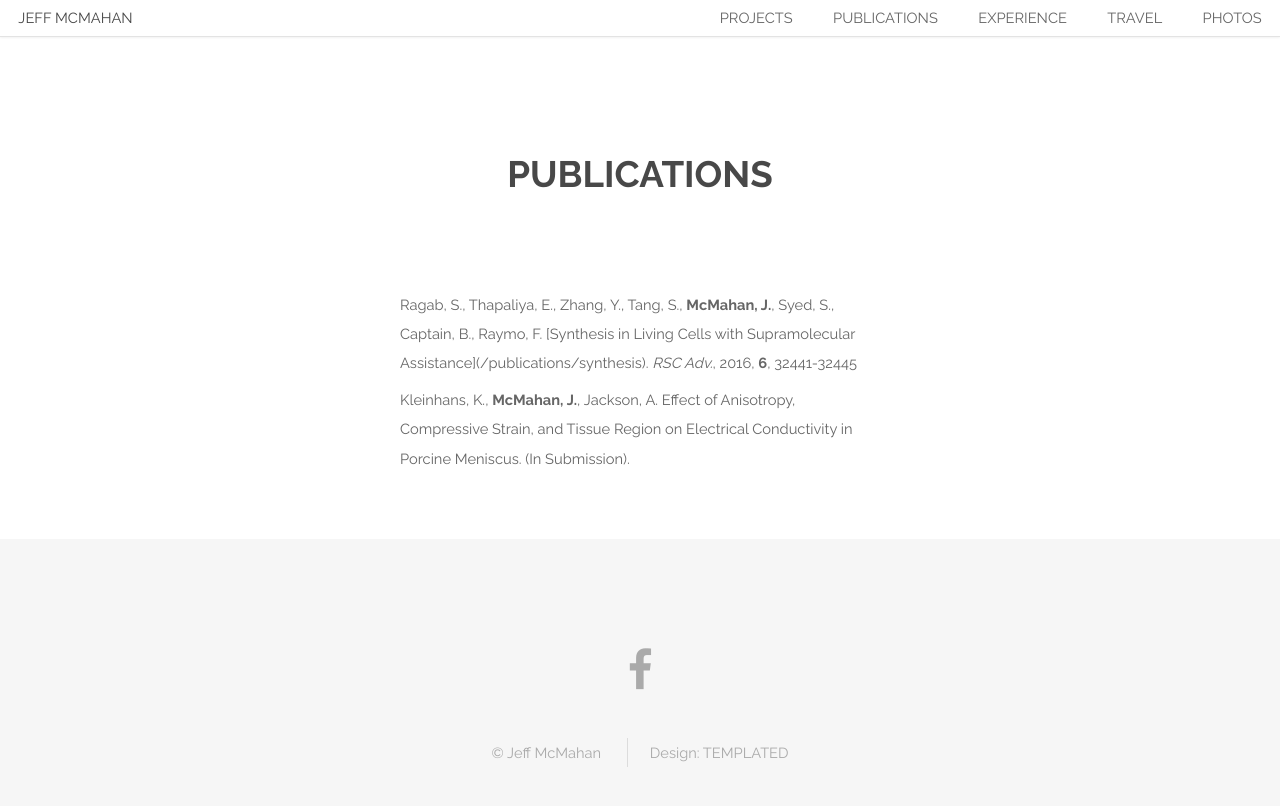
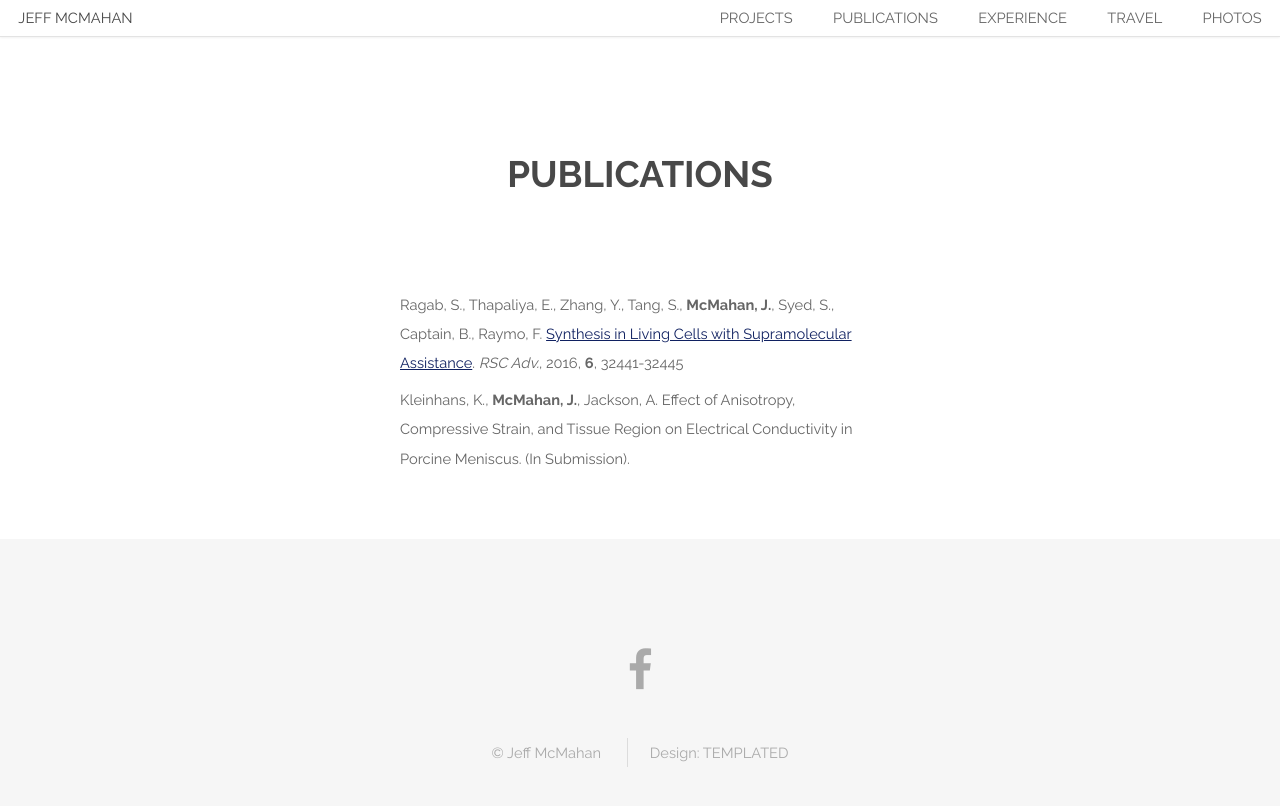
Before and after one commit to jbmcmahan/jbmcmahan.github.io, a Jekyll site: the page built from publications/index.html, in a window 1280 px wide. Shown: the top 806 px of the page. Built offline with Jekyll 4.4.1, drawn with Linux system fonts in a browser that asks for light colours; a script that is not in the unit is left out; some of the changed lines change nothing that is shown.

Commit message:
Update index.html

```diff
--- a/publications/index.html
+++ b/publications/index.html
@@ -7,7 +7,7 @@ title: Publications
 		<header class="major special">
 			<h2>Publications</h2>
 		</header>
-		<p>Ragab, S., Thapaliya, E., Zhang, Y., Tang, S., <b>McMahan, J.</b>, Syed, S., Captain, B., Raymo, F. [Synthesis in Living Cells with Supramolecular Assistance]({% post_url 2016-03-21-synthesis %}). <i>RSC Adv.</i>, 2016, <b>6</b>, 32441-32445</p>
+		<p>Ragab, S., Thapaliya, E., Zhang, Y., Tang, S., <b>McMahan, J.</b>, Syed, S., Captain, B., Raymo, F. <a href={% post_url 2016-03-21-synthesis %}>Synthesis in Living Cells with Supramolecular Assistance</a>. <i>RSC Adv.</i>, 2016, <b>6</b>, 32441-32445</p>
 		<p>Kleinhans, K., <b>McMahan, J.</b>, Jackson, A. Effect of Anisotropy, Compressive Strain, and Tissue Region on Electrical Conductivity in Porcine Meniscus. (In Submission).</p>
 	</div>
 </section>
```
